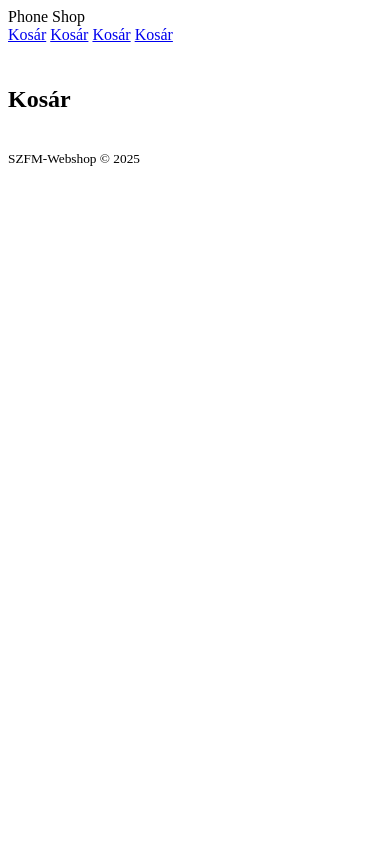
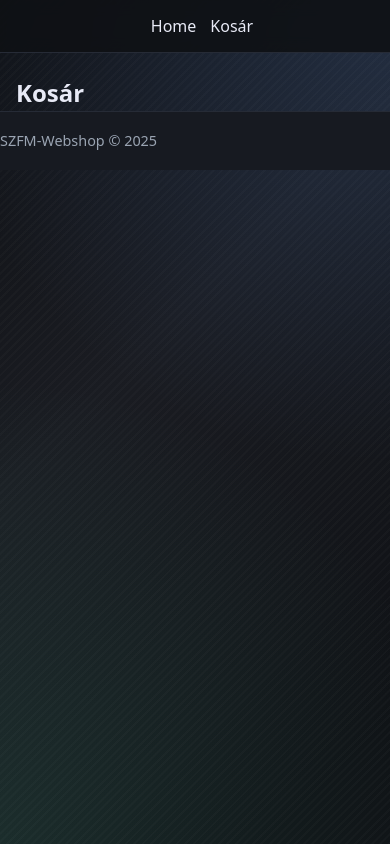
Before and after one commit to mzsl03/webshop, a Django app: page /cart/ in a window 390 px wide. Run offline with Django 5.2, Linux system fonts and the light colour scheme.

Commit message:
style: added style.css to layout template so that all the pages have a consistent style, also fixed indentation

```diff
--- a/core_webshop/core_webshop/settings.py
+++ b/core_webshop/core_webshop/settings.py
@@ -9,7 +9,7 @@ https://docs.djangoproject.com/en/5.2/topics/settings/
 For the full list of settings and their values, see
 https://docs.djangoproject.com/en/5.2/ref/settings/
 """
-
+import os
 from pathlib import Path
 
 # Build paths inside the project like this: BASE_DIR / 'subdir'.
@@ -117,6 +117,10 @@ USE_TZ = True
 
 STATIC_URL = "static/"
 
+STATICFILES_DIRS = [
+    os.path.join(BASE_DIR, 'static')
+]
+
 # Default primary key field type
 # https://docs.djangoproject.com/en/5.2/ref/settings/#default-auto-field
 
--- /dev/null
+++ b/core_webshop/phoneshop/static/css/style.css
@@ -0,0 +1,149 @@
+:root {
+  --bg: #0f1115;
+  --panel: #171a21;
+  --muted: #9aa4b2;
+  --text: #e8eaf6;
+  --brand: #5b9cff;
+  --brand-2: #52d6a8;
+  --border: #262b36;
+  --danger: #ff6b6b;
+}
+
+* {
+  margin: 0;
+  padding: 0;
+  box-sizing: border-box;
+}
+
+body {
+  font-family: system-ui, -apple-system, "Segoe UI", Roboto, Inter, Ubuntu, Arial, sans-serif;
+  background:
+    repeating-linear-gradient(
+      -45deg,
+      rgba(255,255,255,0.02) 0,
+      rgba(255,255,255,0.02) 2px,
+      transparent 2px,
+      transparent 6px
+    ),
+    radial-gradient(circle at top right, rgba(91,156,255,0.15), transparent 50%),
+    radial-gradient(circle at bottom left, rgba(82,214,168,0.12), transparent 50%),
+    linear-gradient(135deg, #0f1115, #1a1c22 40%, #0f1115 90%);
+  color: var(--text);
+  line-height: 1.5;
+  min-height: 100vh;
+}
+
+
+.wrap,
+.container {
+  max-width: 1100px;
+  margin: 0 auto;
+  padding: 0 16px;
+}
+
+header {
+  position: sticky;
+  top: 0;
+  z-index: 50;
+  background: rgba(15, 17, 21, 0.9);
+  backdrop-filter: blur(8px) saturate(120%);
+  border-bottom: 1px solid var(--border);
+}
+
+.navbar {
+  display: flex;
+  justify-content: center;
+  align-items: center;
+  padding: 14px 0;
+}
+
+.nav--list {
+  list-style: none;
+  display: flex;
+  gap: 24px;
+}
+
+.nav--list .item a {
+  color: var(--text);
+  text-decoration: none;
+  font-weight: 500;
+  transition: color 0.2s ease;
+}
+
+.nav--list .item a:hover {
+  color: var(--brand);
+}
+
+.nav--list .active a {
+  color: var(--brand);
+  border-bottom: 2px solid var(--brand);
+  padding-bottom: 4px;
+}
+
+main {
+  display: flex;
+  gap: 20px;
+  padding: 22px 0;
+}
+
+footer {
+  background: var(--panel);
+  border-top: 1px solid var(--border);
+  margin-top: auto;
+}
+
+footer .muted {
+  color: var(--muted);
+  font-size: 0.9rem;
+}
+
+.btn {
+  background: var(--brand);
+  color: white;
+  padding: 10px 14px;
+  border: none;
+  border-radius: 6px;
+  cursor: pointer;
+  transition: background 0.2s ease;
+  font-size: 1rem;
+}
+
+.btn:hover {
+  background: #4a89e8;
+}
+
+.btn.danger {
+  background: var(--danger);
+}
+
+.btn.danger:hover {
+  background: #e05555;
+}
+
+input[type="search"],
+select {
+  width: 100%;
+  padding: 8px 10px;
+  border: 1px solid var(--border);
+  border-radius: 6px;
+  background: #1e222a;
+  color: var(--text);
+  transition: border-color 0.2s ease, background 0.2s ease;
+}
+
+input[type="search"]:focus,
+select:focus {
+  outline: none;
+  border-color: var(--brand);
+  background: #242832;
+}
+
+@media (max-width: 768px) {
+  .nav--list {
+    gap: 14px;
+  }
+
+  main {
+    flex-direction: column;
+  }
+}
--- a/core_webshop/phoneshop/templates/cart.html
+++ b/core_webshop/phoneshop/templates/cart.html
@@ -1,21 +1,5 @@
 {% extends 'layout.html' %}
 
 {% block main %}
-      <h2>Kosár</h2>
-
-  <div id="empty" class="empty" style="display:none;">
-    A kosarad üres. <a href="/" class="btn" style="margin-left:10px;">Vásárlás folytatása</a>
-  </div>
-
-  <div id="cartItems"></div>
-
-  <div id="summary" style="margin-top:20px; display:none;">
-    <div class="price">
-      <strong>Összesen:</strong>
-      <b id="totalPrice">0 Ft</b>
-    </div>
-    <button class="btn" style="width:100%; margin-top:10px;" onclick="checkout()">
-      Pénztár
-    </button>
-  </div>
+    <h2>Kosár</h2>
 {% endblock %}
--- a/core_webshop/phoneshop/templates/index.html
+++ b/core_webshop/phoneshop/templates/index.html
@@ -1,9 +1,10 @@
 {% extends 'layout.html' %}
 
 {% block main %}
+    <div class="filters">
         <h3>Szűrők</h3>
         <label class="ctrl" style="display:block; margin-bottom:12px;">
-        <input id="q" type="search" placeholder="Keresés (pl. „fülhallgató”)" style="width:100%;" />
+            <input id="q" type="search" placeholder="Keresés (pl. „fülhallgató”)" style="width:100%;"/>
         </label>
         <label class="ctrl" style="display:block; margin-bottom:12px;">
             <select id="cat" style="width:100%;">
@@ -11,4 +12,5 @@
             </select>
         </label>
         <button class="btn" id="clear" style="width:100%;">Szűrők törlése</button>
+    </div>
 {% endblock %}
--- a/core_webshop/phoneshop/templates/layout.html
+++ b/core_webshop/phoneshop/templates/layout.html
@@ -1,23 +1,24 @@
 <!doctype html>
+{% load static %}
 <html lang="hu">
 <head>
-  <meta charset="utf-8" />
-  <meta name="viewport" content="width=device-width, initial-scale=1" />
+    <meta charset="utf-8"/>
+    <meta name="viewport" content="width=device-width, initial-scale=1"/>
     <title>
         PhoneShop
     </title>
+    <link rel="stylesheet" href="{% static 'css/style.css' %}"/>
 </head>
 <body>
 <header>
-    <div class="wrap nav">
-      <div class="brand">
-        <div class="logo" aria-hidden="true"></div>
-        <span>Phone Shop</span>
-      </div>
-      <a href="/cart/" class="cart">Kosár</a>
-      <a href="/receipts/" class="cart">Kosár</a>
-      <a href="//" class="cart">Kosár</a>
-      <a href="/cart/" class="cart">Kosár</a>
+    <div class="container">
+        <nav class="navbar">
+            <ul class="nav--list">
+                <li class="active"></li>
+                <li class="item"><a href="/">Home</a></li>
+                <li class="item"><a href="cart/">Kosár</a></li>
+            </ul>
+        </nav>
     </div>
 </header>
 <main class="wrap" id="app" style="padding-top:22px; display:flex; gap:20px;">
@@ -25,7 +26,8 @@
     {% endblock %}
 </main>
 <footer>
-    <div class="wrap" style="display:flex; justify-content:space-between; align-items:center; gap:12px; padding:18px 0;">
+    <div class="wrap"
+         style="display:flex; justify-content:space-between; align-items:center; gap:12px; padding:18px 0;">
         <small class="muted">SZFM-Webshop © 2025</small>
     </div>
 </footer>
```
Lines whose indentation alone changed are shown as unchanged.
